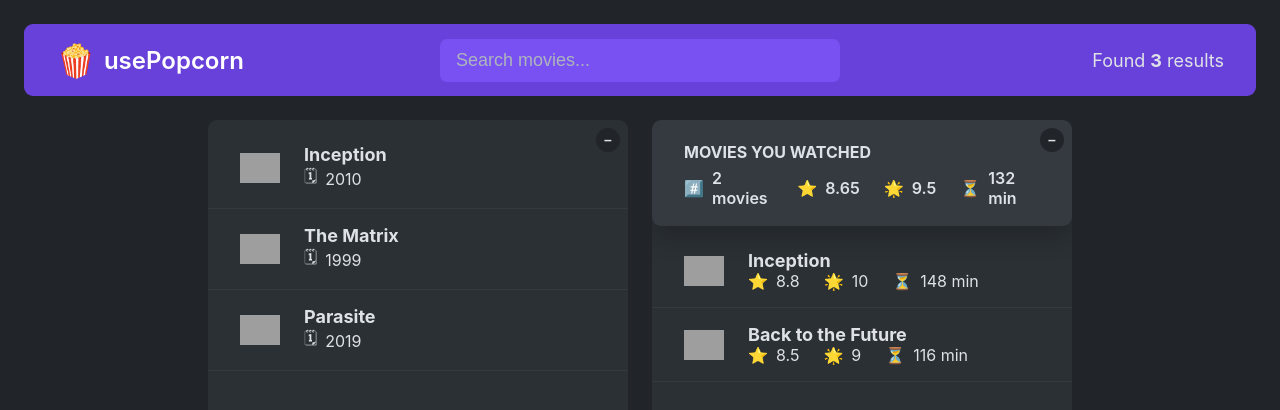
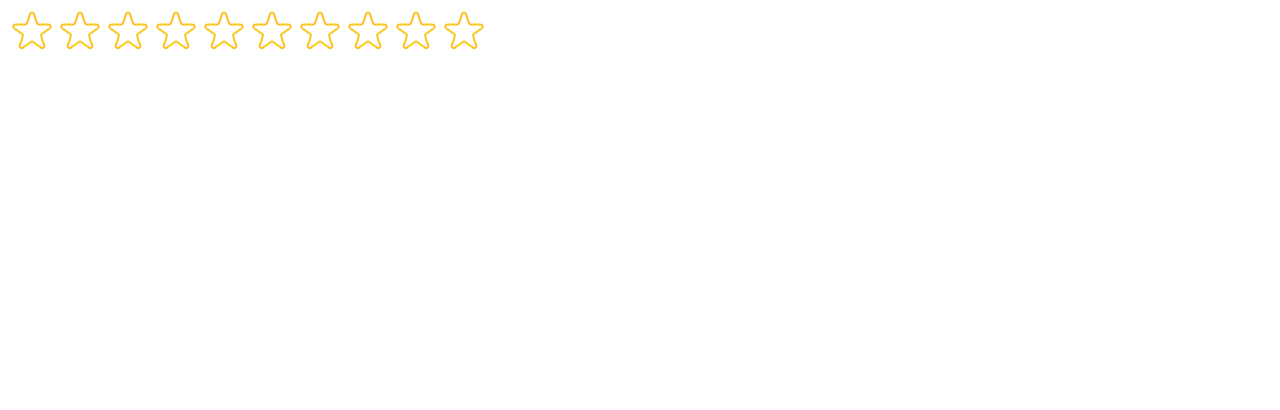
Before and after one commit to Kiyomarthi/usePopcorn, a React (Create React App) app: page / in a window 1280 px wide. Shown: the top 410 px of the page. Built offline with nearby package versions, Linux system fonts and the light colour scheme; grey boxes are pictures that could not be loaded.

Commit message:
feat(StarRating): add the rating

```diff
--- a/src/App.js
+++ b/src/App.js
@@ -52,6 +52,8 @@ const average = (arr) =>
 
 export default function App() {
   const [movies, setMovies] = useState(tempMovieData);
+  const [watched, setWatched] = useState(tempWatchedData);
+
   return (
     <>
       <NavBar>
@@ -59,10 +61,13 @@ export default function App() {
         <NumResults movies={movies} />
       </NavBar>
       <Main>
-        <ListBox>
+        <Box>
           <MovieList movies={movies} />
-        </ListBox>
-        <WatchedBox />
+        </Box>
+        <Box>
+          <WatchedSummary watched={watched} />
+          <WatchedMoviesList watched={watched} />
+        </Box>
       </Main>
     </>
   );
@@ -109,21 +114,42 @@ function Main({ children }) {
   return <main className="main">{children}</main>;
 }
 
-function ListBox({ children }) {
-  const [isOpen1, setIsOpen1] = useState(true);
+function Box({ children }) {
+  const [isOpen, setIsOpen] = useState(true);
+
+  return (
+    <div className="box">
+      <button className="btn-toggle" onClick={() => setIsOpen((open) => !open)}>
+        {isOpen ? "–" : "+"}
+      </button>
+      {isOpen && children}
+    </div>
+  );
+}
+
+/*
+
+function WatchedBox() {
+  const [isOpen2, setIsOpen2] = useState(true);
 
   return (
     <div className="box">
       <button
         className="btn-toggle"
-        onClick={() => setIsOpen1((open) => !open)}
+        onClick={() => setIsOpen2((open) => !open)}
       >
-        {isOpen1 ? "–" : "+"}
+        {isOpen2 ? "–" : "+"}
       </button>
-      {isOpen1 && children}
+      {isOpen2 && (
+        <>
+          <WatchedSummary watched={watched} />
+          <WatchedMoviesList watched={watched} />
+        </>
+      )}
     </div>
   );
 }
+*/
 
 function MovieList({ movies }) {
   return (
@@ -147,28 +173,6 @@ function Movie({ movie }) {
         </p>
       </div>
     </li>
-  );
-}
-
-function WatchedBox() {
-  const [isOpen2, setIsOpen2] = useState(true);
-  const [watched, setWatched] = useState(tempWatchedData);
-
-  return (
-    <div className="box">
-      <button
-        className="btn-toggle"
-        onClick={() => setIsOpen2((open) => !open)}
-      >
-        {isOpen2 ? "–" : "+"}
-      </button>
-      {isOpen2 && (
-        <>
-          <WatchedSummary watched={watched} />
-          <WatchedMoviesList watched={watched} />
-        </>
-      )}
-    </div>
   );
 }
 
--- /dev/null
+++ b/src/StarRating.js
@@ -0,0 +1,131 @@
+import { useState } from "react";
+import PropTypes from "prop-types";
+
+const containerStyle = {
+  display: "flex",
+  alignItems: "center",
+  gap: "16px",
+};
+const starContainerStyle = {
+  display: "flex",
+};
+
+StarRating.propTypes = {
+  maxRating: PropTypes.number,
+  color: PropTypes.string,
+  size: PropTypes.number,
+  defaultRating: PropTypes.number,
+};
+
+export default function StarRating({
+  maxRating = 5,
+  color = "#fcc419",
+  size = 48,
+  defaultRating = 0,
+}) {
+  const [rating, setRating] = useState(defaultRating);
+  const [tempRating, setTempRating] = useState(0);
+  function handleRating(rating) {
+    setRating(rating);
+  }
+  const textStyle = {
+    lineHeight: "1",
+    margin: "0",
+    color,
+    fontSize: `${size / 1.5}px`,
+  };
+  return (
+    <div style={containerStyle}>
+      <div style={starContainerStyle}>
+        {Array.from({ length: maxRating }, (_, i) => (
+          <Star
+            key={i}
+            onRate={() => handleRating(i + 1)}
+            full={tempRating ? tempRating >= i + 1 : rating >= i + 1}
+            onHoverIn={() => setTempRating(i + 1)}
+            onHoverOut={() => setTempRating(0)}
+            color={color}
+            size={size}
+          />
+        ))}
+      </div>
+      <p style={textStyle}>{tempRating || rating || ""}</p>
+    </div>
+  );
+}
+
+function Star({ onRate, full, onHoverIn, onHoverOut, color, size }) {
+  const starStyle = {
+    display: "block",
+    width: `${size}px`,
+    height: `${size}px`,
+    cursor: "pointer",
+  };
+  return (
+    <span
+      onClick={onRate}
+      role="button"
+      style={starStyle}
+      onMouseEnter={onHoverIn}
+      onMouseLeave={onHoverOut}
+    >
+      {full ? (
+        <svg
+          xmlns="http://www.w3.org/2000/svg"
+          viewBox="0 0 20 20"
+          fill={color}
+          stroke={color}
+        >
+          <path d="M9.049 2.927c.3-.921 1.603-.921 1.902 0l1.07 3.292a1 1 0 00.95.69h3.462c.969 0 1.371 1.24.588 1.81l-2.8 2.034a1 1 0 00-.364 1.118l1.07 3.292c.3.921-.755 1.688-1.54 1.118l-2.8-2.034a1 1 0 00-1.175 0l-2.8 2.034c-.784.57-1.838-.197-1.539-1.118l1.07-3.292a1 1 0 00-.364-1.118L2.98 8.72c-.783-.57-.38-1.81.588-1.81h3.461a1 1 0 00.951-.69l1.07-3.292z" />
+        </svg>
+      ) : (
+        <svg
+          xmlns="http://www.w3.org/2000/svg"
+          fill="none"
+          stroke={color}
+          viewBox="0 0 24 24"
+        >
+          <path
+            strokeLinecap="round"
+            strokeLinejoin="round"
+            strokeWidth="{2}"
+            d="M11.049 2.927c.3-.921 1.603-.921 1.902 0l1.519 4.674a1 1 0 00.95.69h4.915c.969 0 1.371 1.24.588 1.81l-3.976 2.888a1 1 0 00-.363 1.118l1.518 4.674c.3.922-.755 1.688-1.538 1.118l-3.976-2.888a1 1 0 00-1.176 0l-3.976 2.888c-.783.57-1.838-.197-1.538-1.118l1.518-4.674a1 1 0 00-.363-1.118l-3.976-2.888c-.784-.57-.38-1.81.588-1.81h4.914a1 1 0 00.951-.69l1.519-4.674z"
+          />
+        </svg>
+      )}
+    </span>
+  );
+}
+
+/*
+FULL STAR
+
+<svg
+  xmlns="http://www.w3.org/2000/svg"
+  viewBox="0 0 20 20"
+  fill="#000"
+  stroke="#000"
+>
+  <path
+    d="M9.049 2.927c.3-.921 1.603-.921 1.902 0l1.07 3.292a1 1 0 00.95.69h3.462c.969 0 1.371 1.24.588 1.81l-2.8 2.034a1 1 0 00-.364 1.118l1.07 3.292c.3.921-.755 1.688-1.54 1.118l-2.8-2.034a1 1 0 00-1.175 0l-2.8 2.034c-.784.57-1.838-.197-1.539-1.118l1.07-3.292a1 1 0 00-.364-1.118L2.98 8.72c-.783-.57-.38-1.81.588-1.81h3.461a1 1 0 00.951-.69l1.07-3.292z"
+  />
+</svg>
+
+
+EMPTY STAR
+
+<svg
+  xmlns="http://www.w3.org/2000/svg"
+  fill="none"
+  viewBox="0 0 24 24"
+  stroke="#000"
+>
+  <path
+    strokeLinecap="round"
+    strokeLinejoin="round"
+    strokeWidth="{2}"
+    d="M11.049 2.927c.3-.921 1.603-.921 1.902 0l1.519 4.674a1 1 0 00.95.69h4.915c.969 0 1.371 1.24.588 1.81l-3.976 2.888a1 1 0 00-.363 1.118l1.518 4.674c.3.922-.755 1.688-1.538 1.118l-3.976-2.888a1 1 0 00-1.176 0l-3.976 2.888c-.783.57-1.838-.197-1.538-1.118l1.518-4.674a1 1 0 00-.363-1.118l-3.976-2.888c-.784-.57-.38-1.81.588-1.81h4.914a1 1 0 00.951-.69l1.519-4.674z"
+  />
+</svg>
+
+*/
--- a/src/index.js
+++ b/src/index.js
@@ -1,12 +1,13 @@
-import React from 'react';
-import ReactDOM from 'react-dom/client';
-import './index.css';
-import App from './App';
+import React from "react";
+import ReactDOM from "react-dom/client";
+// import './index.css';
+// import App from './App';
+import StarRating from "./StarRating";
 
-
-const root = ReactDOM.createRoot(document.getElementById('root'));
+const root = ReactDOM.createRoot(document.getElementById("root"));
 root.render(
   <React.StrictMode>
-    <App />
+    {/* <App /> */}
+    <StarRating maxRating={10} />
   </React.StrictMode>
 );
```
